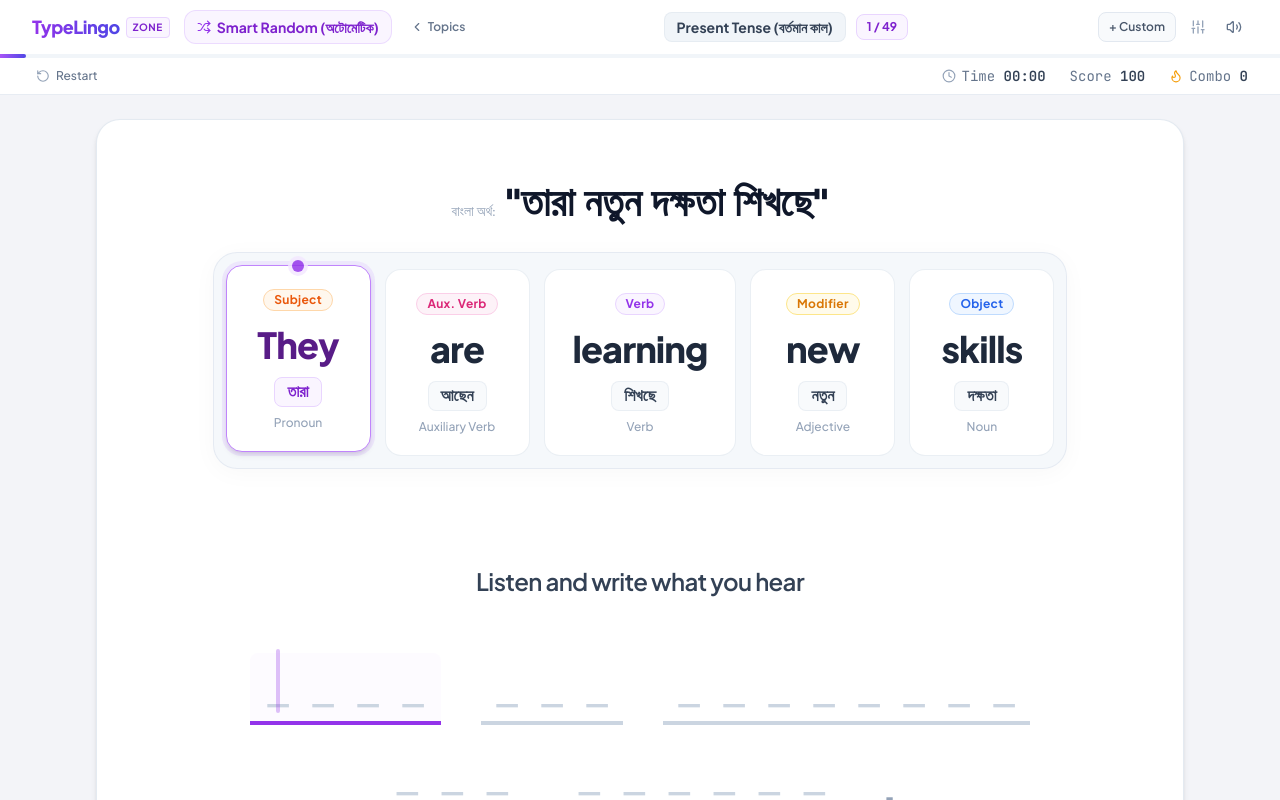
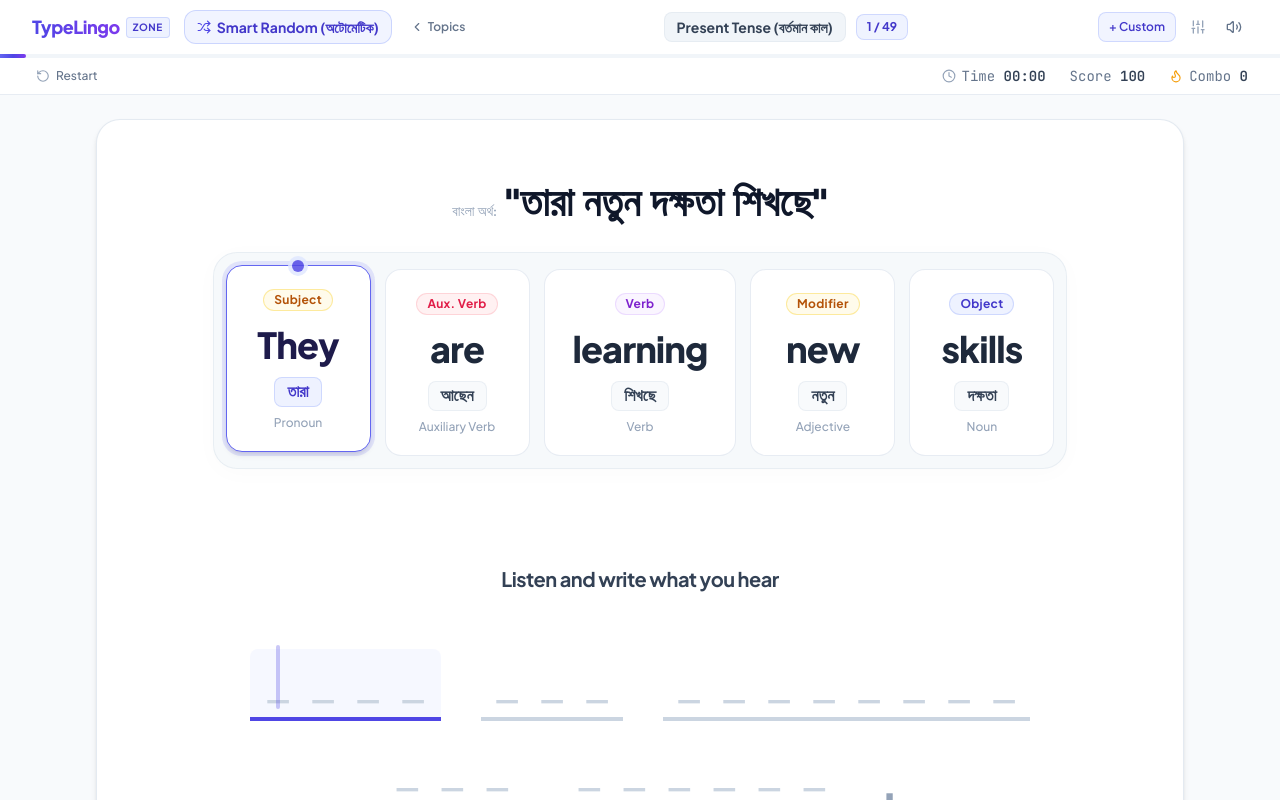
Before and after one commit to atikurrahmanxm/typelingo-learning-zone, a React (Vite) app: page / in a window 1280 px wide. Shown: the top 800 px of the page. Built offline with nearby package versions, Linux system fonts and the light colour scheme.

Commit message:
update:Design

```diff
--- a/src/App.jsx
+++ b/src/App.jsx
@@ -411,7 +411,7 @@ export function App() {
   return (
     <div
       onClick={unlockAudio}
-      className="min-h-screen flex flex-col justify-between bg-[#F3F4F8] text-slate-800 antialiased font-sans select-none overflow-x-hidden"
+      className="min-h-screen flex flex-col justify-between bg-[#F8FAFC] text-slate-800 antialiased font-sans select-none overflow-x-hidden"
     >
       {/* Top Header */}
       <Header
--- a/src/components/Header.jsx
+++ b/src/components/Header.jsx
@@ -46,10 +46,10 @@ export function Header({
         {/* Left: Brand Logo & Mode Indicator */}
         <div className="flex items-center gap-2.5">
           <div className="flex items-center gap-1.5 mr-1">
-            <span className="font-extrabold text-base sm:text-lg tracking-tight bg-gradient-to-r from-purple-600 to-indigo-600 bg-clip-text text-transparent">
+            <span className="font-black text-base sm:text-lg tracking-tight bg-gradient-to-r from-indigo-600 to-violet-600 bg-clip-text text-transparent">
               TypeLingo
             </span>
-            <span className="text-[10px] font-bold text-purple-700 bg-purple-50 px-1.5 py-0.5 rounded border border-purple-200 uppercase tracking-wider hidden sm:inline-block">
+            <span className="text-[10px] font-bold text-indigo-700 bg-indigo-50 px-1.5 py-0.5 rounded border border-indigo-200/80 uppercase tracking-wider hidden sm:inline-block">
               Zone
             </span>
           </div>
@@ -57,16 +57,16 @@ export function Header({
           {practiceMode === 'auto' ? (
             <button
               onClick={onShuffleAgain}
-              className="flex items-center gap-1.5 text-xs sm:text-sm font-bold text-purple-700 bg-purple-50 hover:bg-purple-100 border border-purple-200/80 px-2.5 sm:px-3 py-1.5 rounded-xl transition-all shadow-2xs hover:scale-102"
+              className="flex items-center gap-1.5 text-xs sm:text-sm font-bold text-indigo-700 bg-indigo-50/80 hover:bg-indigo-100 border border-indigo-200/90 px-2.5 sm:px-3 py-1.5 rounded-xl transition-all shadow-2xs hover:scale-102"
               title="Reshuffle all 49 sentences randomly"
             >
-              <Shuffle className="w-3.5 h-3.5 text-purple-600 animate-spin-slow" />
+              <Shuffle className="w-3.5 h-3.5 text-indigo-600 animate-spin-slow" />
               <span>Smart Random (অটোমেটিক)</span>
             </button>
           ) : (
             <button
               onClick={onSwitchToAutoMode}
-              className="flex items-center gap-1.5 text-xs sm:text-sm font-semibold text-purple-600 bg-purple-50 hover:bg-purple-100 px-2.5 sm:px-3 py-1.5 rounded-xl border border-purple-200 transition-colors"
+              className="flex items-center gap-1.5 text-xs sm:text-sm font-semibold text-indigo-600 bg-indigo-50 hover:bg-indigo-100 px-2.5 sm:px-3 py-1.5 rounded-xl border border-indigo-200 transition-colors"
               title="Switch back to non-stop automatic practice"
             >
               <Sparkles className="w-3.5 h-3.5" />
@@ -76,7 +76,7 @@ export function Header({
 
           <button
             onClick={onOpenLessonMenu}
-            className="flex items-center gap-1 text-xs font-semibold text-slate-500 hover:text-purple-600 px-2 py-1.5 rounded-lg hover:bg-slate-50 transition-colors hidden md:flex"
+            className="flex items-center gap-1 text-xs font-semibold text-slate-500 hover:text-indigo-600 px-2 py-1.5 rounded-lg hover:bg-slate-50 transition-colors hidden md:flex"
             title="Choose specific topic"
           >
             <ChevronLeft className="w-3.5 h-3.5" />
@@ -89,7 +89,7 @@ export function Header({
           <span className="text-xs sm:text-sm font-bold text-slate-700 bg-slate-100 px-2.5 sm:px-3 py-1 rounded-lg border border-slate-200/70 line-clamp-1">
             {courseTitle || lessonTitle}
           </span>
-          <span className="text-xs font-bold text-purple-700 bg-purple-50 px-2.5 py-1 rounded-lg border border-purple-200">
+          <span className="text-xs font-bold text-indigo-700 bg-indigo-50/90 px-2.5 py-1 rounded-lg border border-indigo-200/80">
             {currentIndex + 1} / {totalExercises}
           </span>
         </div>
@@ -98,7 +98,7 @@ export function Header({
         <div className="flex items-center gap-2">
           <button
             onClick={onOpenCustomModal}
-            className="text-xs font-semibold text-slate-600 bg-slate-50 hover:bg-slate-100 border border-slate-200 px-2.5 py-1.5 rounded-lg transition-colors hidden sm:inline-block"
+            className="text-xs font-semibold text-indigo-700 bg-indigo-50/80 hover:bg-indigo-100 border border-indigo-200/80 px-2.5 py-1.5 rounded-lg transition-colors hidden sm:inline-block"
             title="Add custom sentence"
           >
             + Custom
@@ -116,8 +116,8 @@ export function Header({
             onClick={onToggleMute}
             className={`p-1.5 rounded-lg transition-colors ${
               isMuted
-                ? 'text-red-500 hover:bg-red-50'
-                : 'text-slate-500 hover:text-purple-600 hover:bg-slate-100'
+                ? 'text-rose-500 hover:bg-rose-50'
+                : 'text-slate-500 hover:text-indigo-600 hover:bg-indigo-50/50'
             }`}
             title={isMuted ? 'Unmute' : 'Mute'}
           >
@@ -129,7 +129,7 @@ export function Header({
       {/* Row 2: Slim Progress bar */}
       <div className="w-full bg-slate-100 h-1 relative overflow-hidden">
         <div
-          className="bg-gradient-to-r from-purple-500 to-indigo-600 h-full rounded-r-full transition-all duration-300"
+          className="bg-gradient-to-r from-indigo-500 via-indigo-600 to-violet-600 h-full rounded-r-full transition-all duration-300"
           style={{ width: `${Math.max(2, progressPercent)}%` }}
         />
       </div>
--- a/src/components/PromptAudio.jsx
+++ b/src/components/PromptAudio.jsx
@@ -5,18 +5,22 @@ export function PromptAudio({ isSpeaking, onReplay, feedbackMessage }) {
 
   return (
     <div className="flex flex-col items-center justify-center my-3 sm:my-5 text-center select-none">
-      {/* Orange/Coral Audio Equalizer Waveform */}
+      {/* Sleek Royal Indigo Audio Equalizer Waveform */}
       <button
         type="button"
         onClick={onReplay}
-        className="group p-2 flex items-center justify-center gap-1.5 focus:outline-none rounded-2xl hover:bg-orange-50/60 transition-colors"
+        className="group p-2 flex items-center justify-center gap-1.5 focus:outline-none rounded-2xl hover:bg-indigo-50/70 transition-all duration-200"
         title="Click to replay audio (Shortcut: Tab)"
       >
-        <div className="flex items-center gap-[4px] sm:gap-[5px] h-10 px-2">
+        <div className="flex items-center gap-[4px] sm:gap-[5px] h-10 px-2.5 py-1 rounded-xl group-hover:scale-105 transition-transform">
           {baseHeights.map((h, i) => (
             <span
               key={i}
-              className="w-[4px] sm:w-[5px] rounded-full bg-[#FF6B4A] transition-all duration-150 group-hover:scale-y-110"
+              className={`w-[4px] sm:w-[5px] rounded-full transition-all duration-150 ${
+                isSpeaking
+                  ? 'bg-indigo-600 shadow-[0_0_10px_rgba(79,70,229,0.4)]'
+                  : 'bg-indigo-500/80 group-hover:bg-indigo-600'
+              }`}
               style={{
                 height: isSpeaking ? undefined : `${h}px`,
                 animation: isSpeaking ? `equalizer 0.7s ease-in-out infinite alternate` : 'none',
@@ -27,14 +31,14 @@ export function PromptAudio({ isSpeaking, onReplay, feedbackMessage }) {
         </div>
       </button>
 
-      {/* Main Instruction Text matching video */}
-      <h3 className="text-base sm:text-xl md:text-2xl font-semibold text-slate-700 tracking-tight mt-1">
+      {/* Main Instruction Text matching cohesive typography */}
+      <h3 className="text-base sm:text-lg md:text-xl font-bold text-slate-700 tracking-tight mt-1">
         Listen and write what you hear
       </h3>
 
       {/* Floating feedback alert */}
       {feedbackMessage && (
-        <div className="mt-2 text-xs sm:text-sm font-bold text-emerald-700 bg-emerald-50 border border-emerald-200 px-3.5 py-1 rounded-full animate-pop-in">
+        <div className="mt-2 text-xs sm:text-sm font-bold text-indigo-700 bg-indigo-50 border border-indigo-200/80 px-3.5 py-1 rounded-full animate-pop-in shadow-2xs">
           {feedbackMessage}
         </div>
       )}
--- a/src/components/ShortcutBar.jsx
+++ b/src/components/ShortcutBar.jsx
@@ -77,7 +77,7 @@ export function ShortcutBar({
 
       {/* Right Mascot */}
       <div className="flex items-center gap-2 text-slate-400">
-        <Ghost className="w-5 h-5 sm:w-6 sm:h-6 text-slate-400 hover:text-purple-500 transition-colors" />
+        <Ghost className="w-5 h-5 sm:w-6 sm:h-6 text-slate-300 hover:text-indigo-600 transition-colors" />
       </div>
     </div>
   )
--- a/src/components/TypingInput.jsx
+++ b/src/components/TypingInput.jsx
@@ -81,9 +81,9 @@ export function TypingInput({
               key={wordIndex}
               className={`flex items-center gap-[6px] sm:gap-[9px] pb-1 border-b-[3px] sm:border-b-4 transition-all duration-150 ${
                 isWordActive
-                  ? 'border-purple-600 bg-purple-50/40 px-2 sm:px-2.5 rounded-t-lg'
+                  ? 'border-indigo-600 bg-indigo-50/50 px-2 sm:px-2.5 rounded-t-lg shadow-2xs'
                   : isWordCompleted
-                  ? 'border-emerald-500 bg-emerald-50/20 px-2 sm:px-2.5 rounded-t-lg'
+                  ? 'border-emerald-500 bg-emerald-50/25 px-2 sm:px-2.5 rounded-t-lg'
                   : 'border-slate-300 px-2'
               }`}
             >
@@ -106,7 +106,7 @@ export function TypingInput({
                   >
                     {/* Blinking cursor */}
                     {isCharCurrent && !isCompleted && (
-                      <span className="absolute -top-1 bottom-1 w-[3px] sm:w-[3.5px] bg-purple-600 rounded-full animate-cursor" />
+                      <span className="absolute -top-1 bottom-1 w-[3px] sm:w-[3.5px] bg-indigo-600 rounded-full animate-cursor" />
                     )}
 
                     {/* Character or light underline dash */}
--- a/src/components/WordChips.jsx
+++ b/src/components/WordChips.jsx
@@ -1,33 +1,34 @@
 import React from 'react'
 import { Check } from 'lucide-react'
 
+// Sophisticated, harmonious semantic palette for grammar tokens
 const ROLE_BADGE_STYLES = {
   orange: {
-    badge: 'bg-orange-50 text-orange-600 border-orange-200',
-    activeGlow: 'ring-orange-400/20',
+    badge: 'bg-amber-50 text-amber-700 border-amber-200/80',
+    activeGlow: 'ring-amber-400/20',
   },
   pink: {
-    badge: 'bg-pink-50 text-pink-600 border-pink-200',
-    activeGlow: 'ring-pink-400/20',
+    badge: 'bg-rose-50 text-rose-600 border-rose-200/80',
+    activeGlow: 'ring-rose-400/20',
   },
   cyan: {
-    badge: 'bg-cyan-50 text-cyan-600 border-cyan-200',
-    activeGlow: 'ring-cyan-400/20',
+    badge: 'bg-sky-50 text-sky-700 border-sky-200/80',
+    activeGlow: 'ring-sky-400/20',
   },
   blue: {
-    badge: 'bg-blue-50 text-blue-600 border-blue-200',
-    activeGlow: 'ring-blue-400/20',
+    badge: 'bg-indigo-50 text-indigo-700 border-indigo-200/80',
+    activeGlow: 'ring-indigo-400/20',
   },
   emerald: {
-    badge: 'bg-emerald-50 text-emerald-600 border-emerald-200',
+    badge: 'bg-emerald-50 text-emerald-700 border-emerald-200/80',
     activeGlow: 'ring-emerald-400/20',
   },
   amber: {
-    badge: 'bg-amber-50 text-amber-600 border-amber-200',
+    badge: 'bg-amber-50 text-amber-700 border-amber-200/80',
     activeGlow: 'ring-amber-400/20',
   },
   purple: {
-    badge: 'bg-purple-50 text-purple-600 border-purple-200',
+    badge: 'bg-purple-50 text-purple-700 border-purple-200/80',
     activeGlow: 'ring-purple-400/20',
   },
 }
@@ -85,7 +86,7 @@ export function WordChips({
       */}
       {bengaliMeaning && (
         <div className="text-center mb-5 sm:mb-7 px-4">
-          <span className="text-xs sm:text-sm text-slate-400 font-normal mr-2.5 font-siliguri">
+          <span className="text-xs sm:text-sm text-slate-400 font-medium mr-2 font-siliguri">
             বাংলা অর্থ:
           </span>
           <span className="text-2xl sm:text-3xl md:text-4xl lg:text-[40px] font-extrabold text-slate-900 font-siliguri tracking-normal leading-snug">
@@ -98,10 +99,10 @@ export function WordChips({
         Clean & Modern Word Cards Sector:
         - Auto-scales seamlessly to fit 4 to 7+ word sentences without horizontal scrollbars
         - Ample vertical padding so active card elevation and top dot never clip
-        - Uses .no-scrollbar to hide any default browser scrollbars
+        - Cohesive modern Indigo & Slate color scheme
       */}
       <div className="w-full flex justify-center px-1">
-        <div className={`bg-slate-100/70 pt-3.5 sm:pt-4 pb-2.5 sm:pb-3 px-2 sm:px-3 rounded-3xl border border-slate-200/80 shadow-[0_4px_25px_rgba(0,0,0,0.03)] inline-flex items-stretch justify-center ${config.gap} max-w-full overflow-x-auto no-scrollbar`}>
+        <div className={`bg-slate-100/60 pt-3.5 sm:pt-4 pb-2.5 sm:pb-3 px-2 sm:px-3 rounded-3xl border border-slate-200/70 shadow-[0_4px_25px_rgba(0,0,0,0.02)] inline-flex items-stretch justify-center ${config.gap} max-w-full overflow-x-auto no-scrollbar`}>
           {words.map((item, idx) => {
             const isCurrent = idx === currentWordIndex
             const isDone = completedWordIndices.includes(idx)
@@ -112,15 +113,15 @@ export function WordChips({
                 key={idx}
                 className={`flex flex-col items-center justify-between ${config.cardClass} rounded-2xl border transition-all duration-300 relative select-none flex-shrink-0 ${
                   isCurrent
-                    ? 'bg-white border-purple-400 shadow-md ring-4 ring-purple-500/10 -translate-y-1'
+                    ? 'bg-white border-indigo-500 shadow-md ring-4 ring-indigo-500/15 -translate-y-1'
                     : isDone
-                    ? 'bg-white/95 border-emerald-200 shadow-xs'
-                    : 'bg-white border-slate-200/70 shadow-xs hover:border-slate-300'
+                    ? 'bg-white border-emerald-300/80 shadow-2xs'
+                    : 'bg-white border-slate-200/80 shadow-2xs hover:border-slate-300'
                 }`}
               >
                 {/* Active Indicator Top Dot (centered on top edge, zero clipping) */}
                 {isCurrent && (
-                  <span className="absolute top-0 -translate-y-1/2 left-1/2 -translate-x-1/2 w-3 h-3 bg-purple-600 rounded-full ring-4 ring-purple-100 shadow-sm animate-pulse-slow z-10" />
+                  <span className="absolute top-0 -translate-y-1/2 left-1/2 -translate-x-1/2 w-3 h-3 bg-indigo-600 rounded-full ring-4 ring-indigo-100 shadow-xs animate-pulse-slow z-10" />
                 )}
 
                 {/* 1. Grammar Role Pill */}
@@ -137,7 +138,7 @@ export function WordChips({
                   <span
                     className={`font-extrabold tracking-tight transition-colors ${config.wordText} ${
                       isCurrent
-                        ? 'text-purple-900'
+                        ? 'text-indigo-950'
                         : isDone
                         ? 'text-emerald-700'
                         : 'text-slate-800'
@@ -155,9 +156,9 @@ export function WordChips({
                   <div
                     className={`font-bold font-siliguri rounded-lg border transition-colors my-1 ${config.meaningText} ${
                       isCurrent
-                        ? 'bg-purple-50 text-purple-700 border-purple-200'
+                        ? 'bg-indigo-50 text-indigo-700 border-indigo-200/80'
                         : isDone
-                        ? 'bg-emerald-50 text-emerald-700 border-emerald-200'
+                        ? 'bg-emerald-50 text-emerald-700 border-emerald-200/80'
                         : 'bg-slate-50 text-slate-700 border-slate-200/60'
                     }`}
                   >
--- a/src/index.css
+++ b/src/index.css
@@ -4,7 +4,7 @@
 
 @layer base {
   body {
-    @apply bg-[#F3F4F8] text-[#1E293B] antialiased select-none font-sans;
+    @apply bg-[#F8FAFC] text-slate-800 antialiased select-none font-sans;
     font-feature-settings: "cv02", "cv03", "cv04", "cv11";
   }
 }
```
